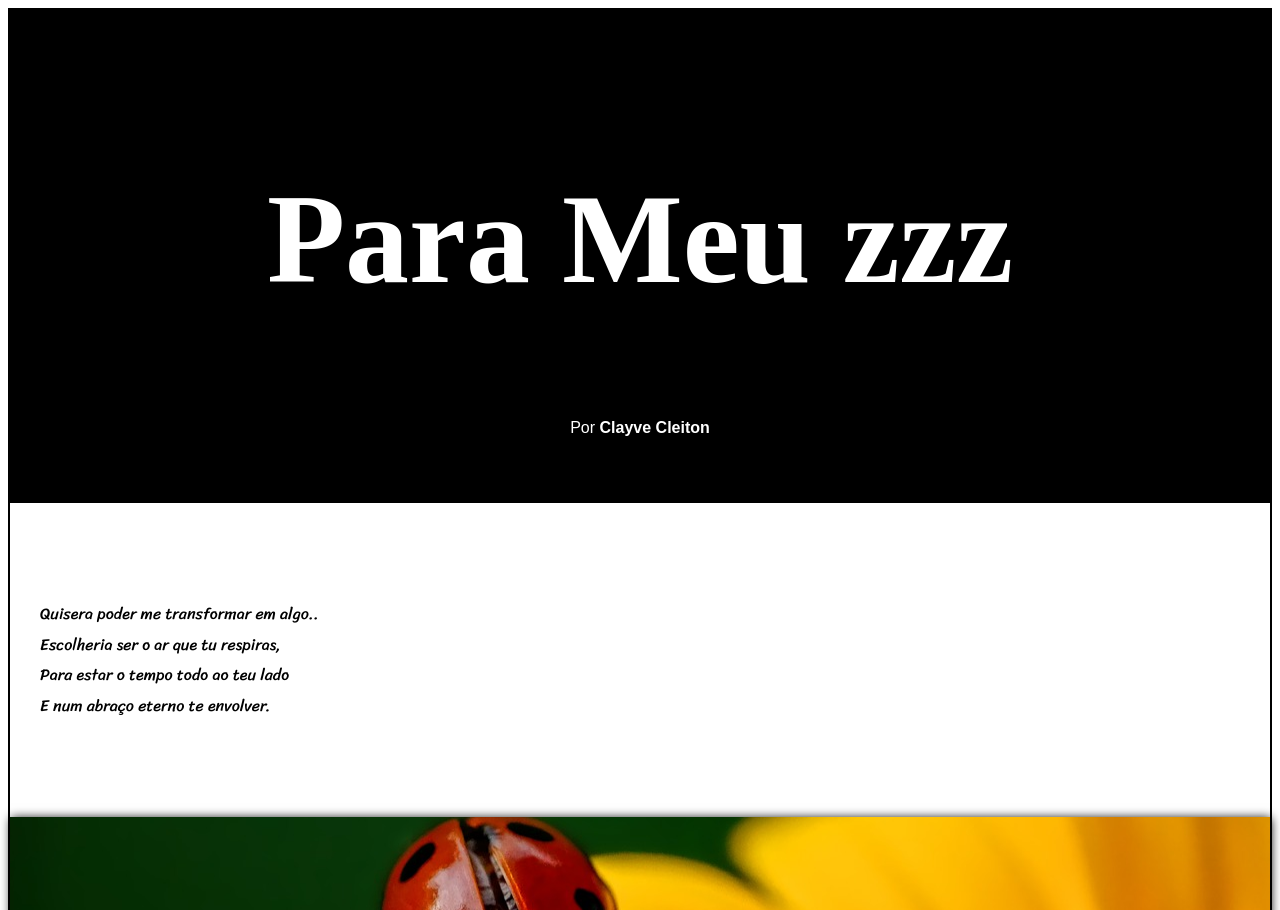
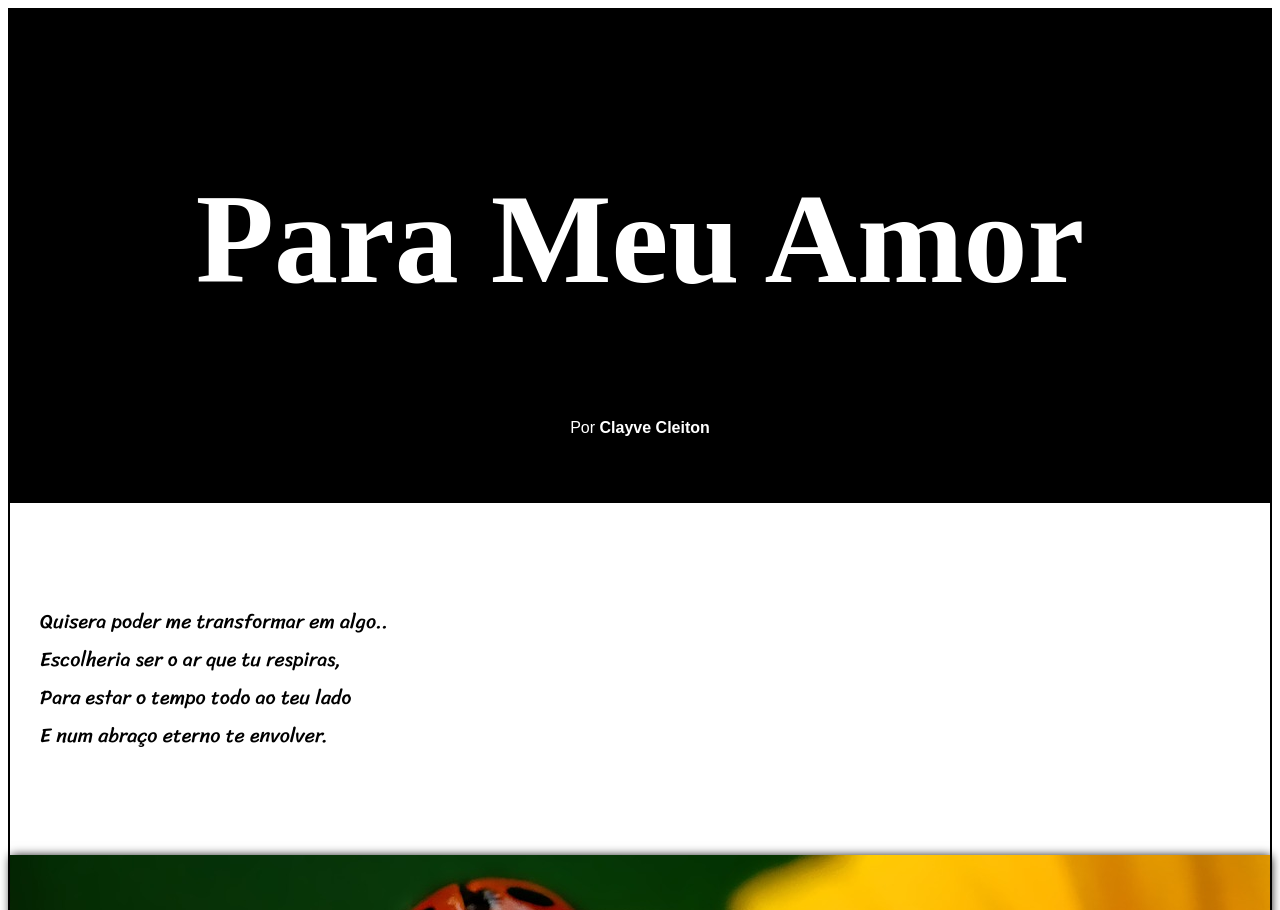
Before and after one commit to cleitonbarbosa01/site-cordel, a plain HTML site: page index.html in a window 1280 px wide. Shown: the top 910 px of the page. Drawn offline with Linux system fonts and the light colour scheme.

Commit message:
20px amor

```diff
--- a/index.html
+++ b/index.html
@@ -10,7 +10,7 @@
     <section id="container">
         <header>
             <h1>
-                Para Meu zzz
+                Para Meu Amor
             </h1>
             <p>
                 Por <strong>Clayve Cleiton
--- a/style.css
+++ b/style.css
@@ -34,7 +34,7 @@ article {
     font-family: "Sriracha", cursive;
     font-weight: 400;
     font-style: normal;
-    font-size: 16px;
+    font-size: 20px;
     padding-left: 30px;
     padding-top: 10vh;
     padding-bottom: 10vh
```
